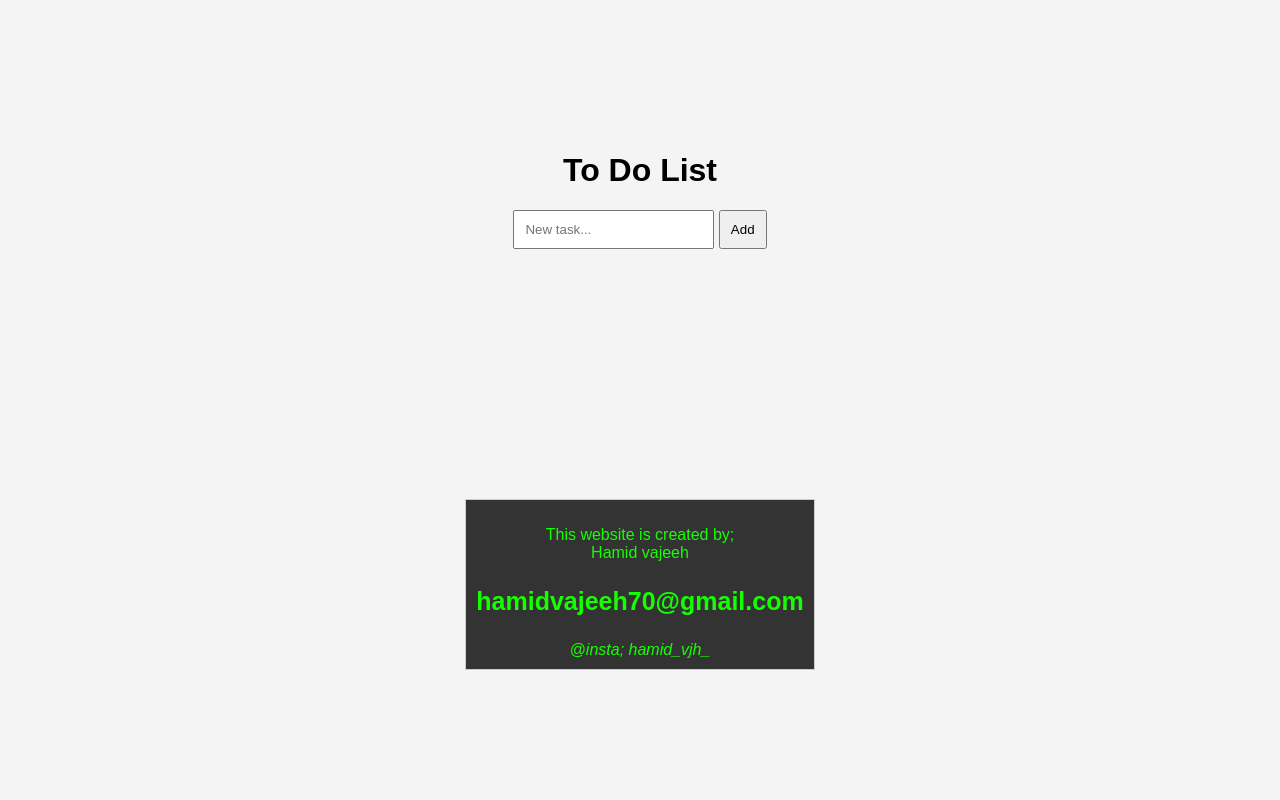
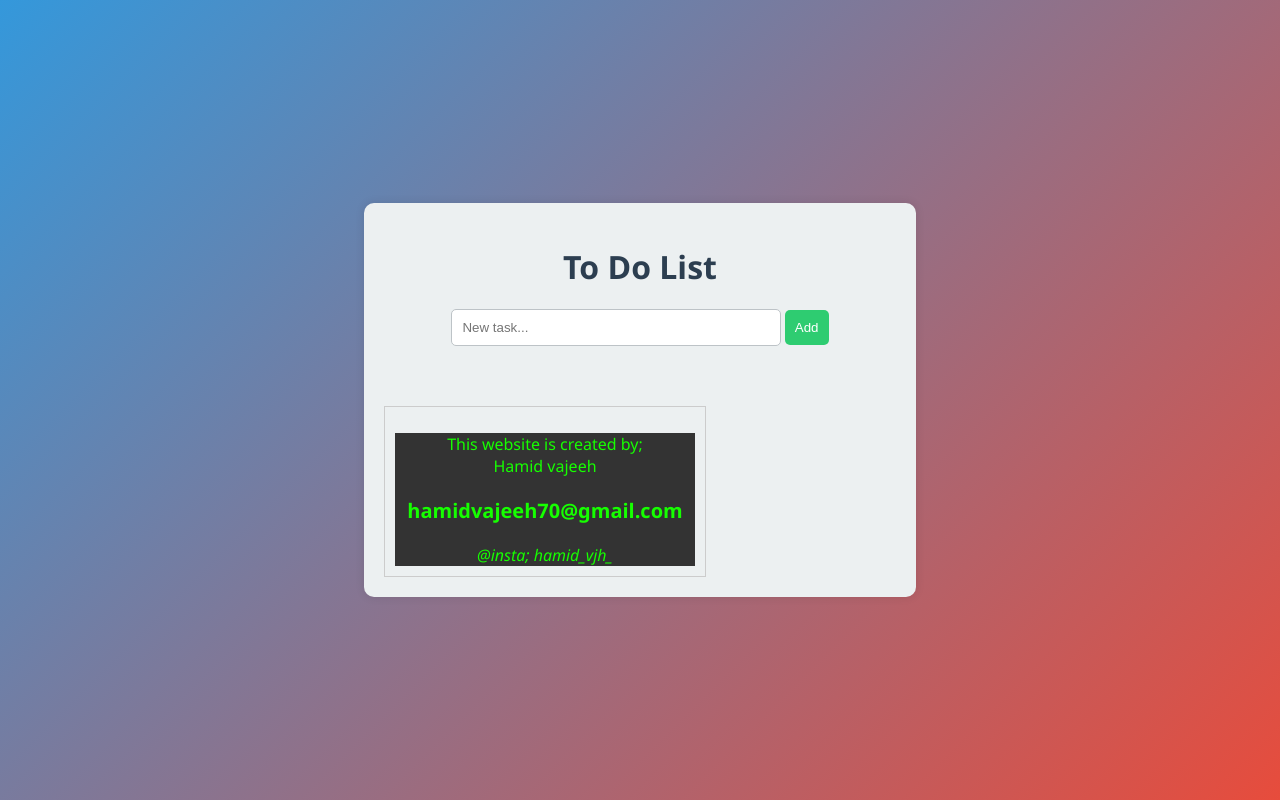
Before and after one commit to hamid-vajeeh70/To_do_List, a plain HTML site: page index.html in a window 1280 px wide. Drawn offline with Linux system fonts and the light colour scheme.

Commit message:
Update styles.css

```diff
--- a/styles.css
+++ b/styles.css
@@ -1,51 +1,88 @@
 body {
-    font-family: Arial, sans-serif;
-    background-color: #f4f4f4;
+    font-family: 'Segoe UI', Tahoma, Geneva, Verdana, sans-serif;
+    background: linear-gradient(135deg, #3498db, #e74c3c);
     margin: 0;
     display: flex;
     align-items: center;
     justify-content: center;
     flex-direction: column;
     height: 100vh;
+    color: #2c3e50;
 }
+
 
 .container {
     text-align: center;
+    background-color: #ecf0f1;
+    padding: 20px;
+    border-radius: 10px;
+    box-shadow: 0 0 10px rgba(0, 0, 0, 0.1);
 }
 
 input {
     padding: 10px;
+    margin-bottom: 10px;
+    width: 60%;
+    border: 1px solid #bdc3c7;
+    border-radius: 5px;
 }
 
 button {
     padding: 10px;
     cursor: pointer;
+    background-color: #2ecc71;
+    color: #fff;
+    border: none;
+    border-radius: 5px;
 }
 
 ul {
     list-style-type: none;
     padding: 0;
+    margin: 0;
 }
+
+/* Style for the delete button */
 .delete-button {
-    background-color: #ff6464;
+    background-color: #e74c3c;
     color: #fff;
     border: none;
     padding: 5px 8px;
     margin-left: 5px;
     cursor: pointer;
 }
+
+/* Style for the ad container */
 .ad-container {
-    margin-top: 250px;
+    margin-top: 50px;
     border: 1px solid #ccc;
     padding: 10px;
-    max-width: 400px;
-    background-color: #333;
-    display: flex;
+    max-width: 300px;
 }
 
+/* Style for spacing between to-do list items */
 li {
     margin-bottom: 8px;
+    background-color: #fff;
+    padding: 10px;
+    border-radius: 5px;
+    box-shadow: 0 2px 4px rgba(0, 0, 0, 0.1);
 }
+
+
+/* Responsive Styles */
+@media only screen and (min-width: 768px) {
+    .container {
+        width: 60%;
+    }
+}
+
+@media only screen and (min-width: 1024px) {
+    .container {
+        width: 40%;
+    }
+}
+
 
 .ad{
     text-align: center;
@@ -56,5 +93,5 @@ li {
     color: #16FF00;
 }
 .mail{
-    font-size: 25px;
+    font-size: 20px;
 }
```
